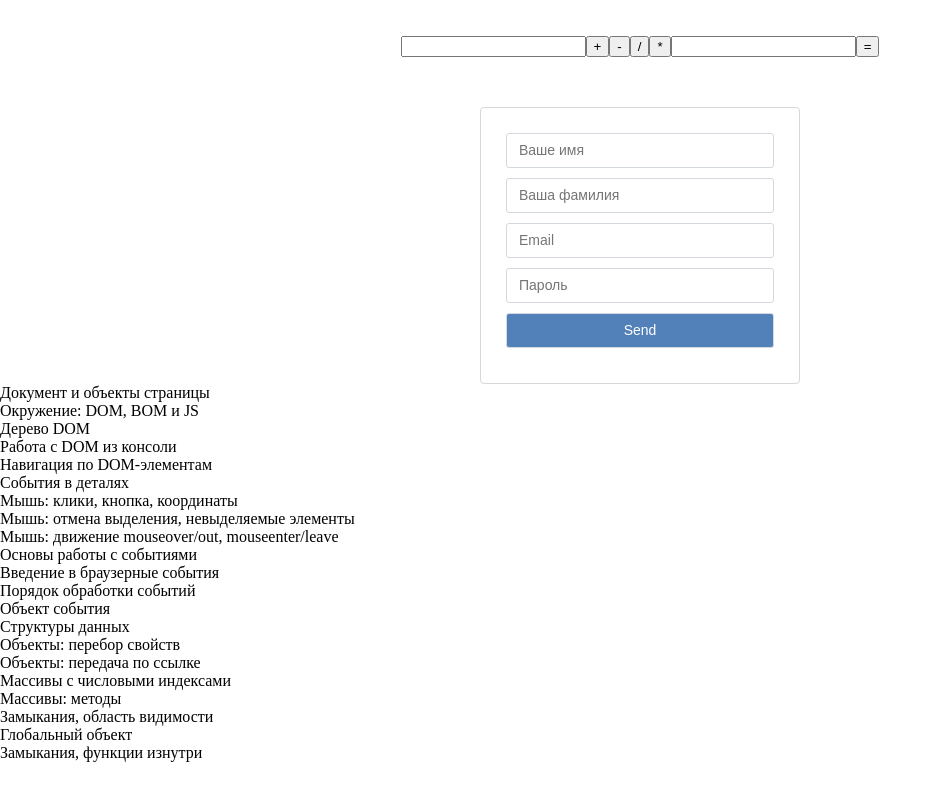
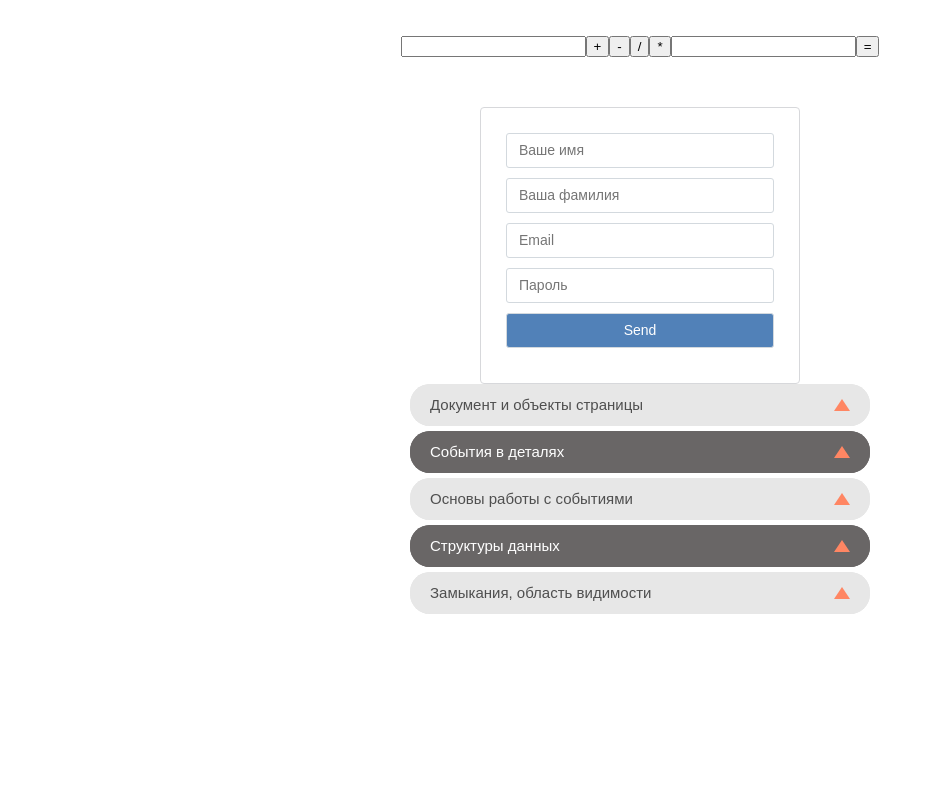
Before and after one commit to beckmad/js-practice, a plain HTML site: page index.html in a window 1280 px wide. Shown: the part 434-1234 px from the top of the page, without its empty margins (0-942 px from the left). Drawn offline with Linux system fonts and the light colour scheme.

Commit message:
add accordeon made with native js

```diff
--- a/main.css
+++ b/main.css
@@ -155,3 +155,102 @@ input[type="submit"]{
         /*margin: 15px auto 0;*/
         margin: 20px auto 0;
     }
+/*accordeon*/
+
+.list {
+    list-style: none;
+    display: flex;
+    flex-direction: column;
+    margin: 0 auto;
+    padding: 0;
+    width: 460px;
+    font-family: Arial, Helvetica, sans-serif;
+    font-size: 15px;
+    line-height: 1.4;
+    color: #4f4f4f;
+}
+
+.list__wrapper {
+    display: flex;
+    flex-direction: column;
+    margin-bottom: 5px;
+    border-radius: 20px;
+    background: #e7e7e7;
+}
+
+.list__wrapper:nth-child(even) {
+    background: #696666;
+    color: #fff;
+}
+
+.list__item {
+    height: 42px;
+    line-height: 42px;
+    border-radius: 20px;
+    background: #e7e7e7;
+    padding: 0 20px;
+    position: relative;
+    cursor: pointer;
+}
+
+.list__item::after {
+    content: '';
+    position: absolute;
+    display: block;
+    width: 0;
+    height: 0;
+    right: 20px;
+    top: 50%;
+    transform: translateY(-50%);
+    border-left: 8px solid transparent;
+    border-right: 8px solid transparent;
+    border-bottom: 12px solid #ff8663;
+
+}
+
+.list__wrapper:nth-child(even) .list__item {
+    background: #696666;
+    color: #fff;
+}
+
+.list__item--active {
+    background: #ff8663 !important;
+    color: #fff;
+}
+
+.list__item--active::after {
+    border-bottom: none;
+    border-left: 8px solid transparent;
+    border-right: 8px solid transparent;
+    border-top: 12px solid #fff;
+}
+
+.list__content {
+    padding: 20px;
+    display: none;
+}
+
+@keyframes pulse {
+    from {
+        -webkit-transform: scale3d(1, 1, 1);
+        transform: scale3d(1, 1, 1);
+    }
+
+    50% {
+        -webkit-transform: scale3d(1.03, 1.03, 1.03);
+        transform: scale3d(1.03, 1.03, 1.03);
+    }
+
+    to {
+        -webkit-transform: scale3d(1, 1, 1);
+        transform: scale3d(1, 1, 1);
+    }
+}
+
+.pulse {
+    animation-name: pulse;
+    animation-duration: 1s;
+}
+
+
+/*accordeon end*/
```
